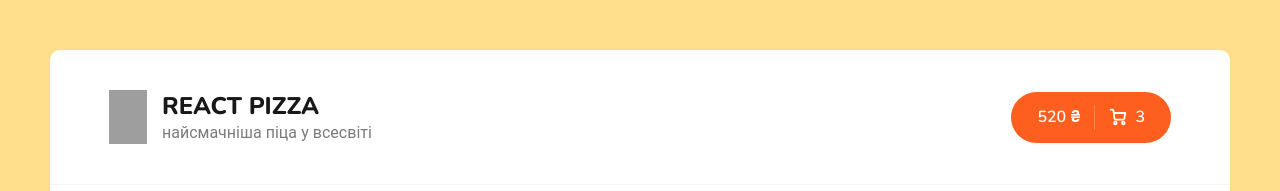
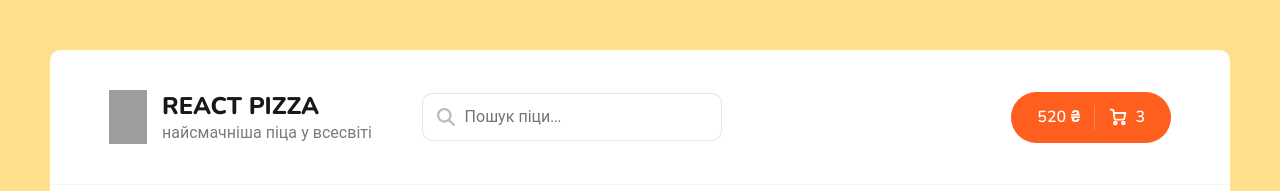
Before and after one commit to v-dzhulai/React-Pizza-v2.0, a React (Create React App) app: page / in a window 1280 px wide. Shown: the top 191 px of the page. Built offline with nearby package versions, Linux system fonts and the light colour scheme; no server answers; grey boxes are pictures that could not be loaded; the HTML template or start-up script is replaced by a standard one.

Commit message:
added search component and search logic

```diff
--- a/package.json
+++ b/package.json
@@ -3,6 +3,9 @@
   "version": "0.1.0",
   "private": true,
   "dependencies": {
+    "@fortawesome/fontawesome-svg-core": "^7.2.0",
+    "@fortawesome/free-solid-svg-icons": "^7.2.0",
+    "@fortawesome/react-fontawesome": "^3.2.0",
     "@testing-library/dom": "^10.4.1",
     "@testing-library/jest-dom": "^6.9.1",
     "@testing-library/react": "^16.3.2",
--- a/src/App.js
+++ b/src/App.js
@@ -1,4 +1,4 @@
-import React from "react";
+import React, { useState } from "react";
 import Header from "./components/Header";
 import Home from "./pages/Home";
 import Cart from "./pages/Cart";
@@ -8,14 +8,16 @@ import { Routes, Route } from "react-router-dom";
 import "./scss/app.scss";
 
 function App() {
+  const [searchValue, setSearchValue] = useState("");
+
   return (
     <div className="wrapper">
-      <Header />
+      <Header searchValue={searchValue} setSearchValue={setSearchValue} />
 
       <div className="content">
         <div className="container">
           <Routes>
-            <Route path="/" element={<Home />} />
+            <Route path="/" element={<Home searchValue={searchValue} />} />
             <Route path="/cart" element={<Cart />} />
             <Route path="*" element={<NotFound />} />
           </Routes>
--- a/src/components/Header.jsx
+++ b/src/components/Header.jsx
@@ -1,6 +1,7 @@
 import { Link } from "react-router-dom";
+import Search from "./Search";
 
-function Header() {
+function Header({ searchValue, setSearchValue }) {
   return (
     <div className="header">
       <div className="container">
@@ -17,6 +18,8 @@ function Header() {
             </div>
           </div>
         </Link>
+
+        <Search searchValue={searchValue} setSearchValue={setSearchValue} />
 
         <div className="header__cart">
           <Link to="/cart" className="button button--cart">
--- /dev/null
+++ b/src/components/Search/Search.module.scss
@@ -0,0 +1,36 @@
+.root {
+  position: relative;
+  left: -120px;
+}
+
+.input {
+  border: 1px solid rgba(0, 0, 0, 0.1);
+  padding: 12px 20px;
+  width: 300px;
+  border-radius: 10px;
+  font-size: 16px;
+  padding-left: 42px;
+}
+
+.icon {
+  width: 18px;
+  height: 18px;
+  opacity: 0.3;
+  position: absolute;
+  left: 15px;
+  top: 15px;
+}
+
+.cross {
+  width: 18px;
+  height: 18px;
+  opacity: 0.3;
+  position: absolute;
+  right: 15px;
+  top: 15px;
+}
+
+.cross:hover {
+  cursor: pointer;
+  opacity: 0.8;
+}
--- /dev/null
+++ b/src/components/Search/index.jsx
@@ -0,0 +1,32 @@
+import React from "react";
+
+import { FontAwesomeIcon } from "@fortawesome/react-fontawesome";
+import { faMagnifyingGlass } from "@fortawesome/free-solid-svg-icons";
+import { faXmark } from "@fortawesome/free-solid-svg-icons";
+
+import styles from "./Search.module.scss";
+
+const Search = ({ searchValue, setSearchValue }) => {
+  return (
+    <div className={styles.root}>
+      <FontAwesomeIcon icon={faMagnifyingGlass} className={styles.icon} />
+
+      <input
+        className={styles.input}
+        placeholder="Пошук піци..."
+        value={searchValue}
+        onChange={(event) => setSearchValue(event.target.value)}
+      />
+
+      {searchValue && (
+        <FontAwesomeIcon
+          icon={faXmark}
+          className={styles.cross}
+          onClick={() => setSearchValue("")}
+        />
+      )}
+    </div>
+  );
+};
+
+export default Search;
--- a/src/pages/Home.jsx
+++ b/src/pages/Home.jsx
@@ -6,7 +6,7 @@ import Sort from "../components/Sort";
 
 import { Skeleton } from "../components/PizzaBlock/Skeleton";
 
-const Home = () => {
+const Home = ({ searchValue }) => {
   const [pizzas, setPizzas] = React.useState([]);
   const [isLoading, setIsLoading] = React.useState(true);
   const [categoryId, setCategoryId] = React.useState(0);
@@ -18,12 +18,17 @@ const Home = () => {
   const reqCategory = categoryId === 0 ? "" : categoryId;
   const sortBy = sortType.sortProperty.replace("-", "");
   const order = sortType.sortProperty.includes("-") ? "asc" : "desc";
+  const search = searchValue ? searchValue.toLowerCase() : "";
 
   React.useEffect(() => {
     setIsLoading(true);
 
     fetch(
-      `https://6367b246edc85dbc84d9ba5d.mockapi.io/products?category=${reqCategory}&sortBy=${sortBy}&order=${order}`,
+      `https://6367b246edc85dbc84d9ba5d.mockapi.io/products?` +
+        `category=${reqCategory}` +
+        `&sortBy=${sortBy}` +
+        `&order=${order}` +
+        `&title=${search}`,
     )
       .then((res) => res.json())
       .then((arr) => {
@@ -32,7 +37,7 @@ const Home = () => {
       });
 
     window.scrollTo(0, 0);
-  }, [categoryId, sortType]);
+  }, [categoryId, sortType, searchValue]);
 
   const categories = [
     "Всі",
@@ -42,6 +47,16 @@ const Home = () => {
     "Гострі",
     "Закриті",
   ];
+
+  const pizzaList = pizzas.map((item, index) => (
+    <PizzaBlock key={`${item.id}_${index}`} {...item} />
+  ));
+
+  const skeletonList = [...new Array(4)].map((item, index) => (
+    <Skeleton key={index} />
+  ));
+
+  const paragraph = `${categories[categoryId]} піци`;
 
   return (
     <>
@@ -55,14 +70,12 @@ const Home = () => {
         <Sort sortType={sortType} setSortType={setSortType} />
       </div>
 
-      <h2 className="content__title">{categories[categoryId]} піци</h2>
+      <h2 className="content__title">
+        {searchValue === "" ? paragraph : "Результати запиту..."}
+      </h2>
 
       <div className="content__items">
-        {isLoading
-          ? [...new Array(4)].map((item, index) => <Skeleton key={index} />)
-          : pizzas.map((item, index) => (
-              <PizzaBlock key={`${item.id}_${index}`} {...item} />
-            ))}
+        {isLoading ? skeletonList : pizzaList}
       </div>
     </>
   );
```
Also changed, not shown: 1 other file (tests, documents, lock files or other folders).
